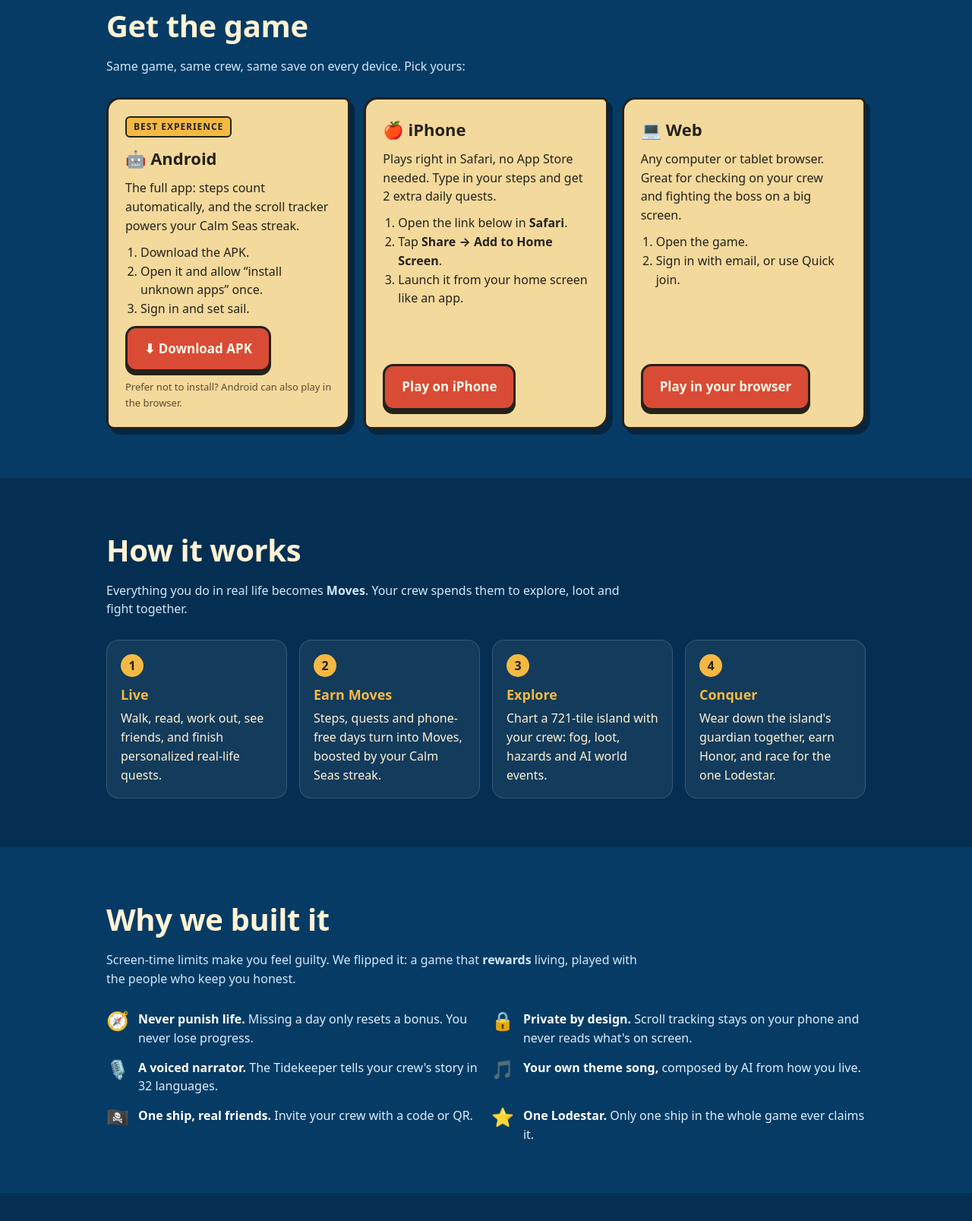
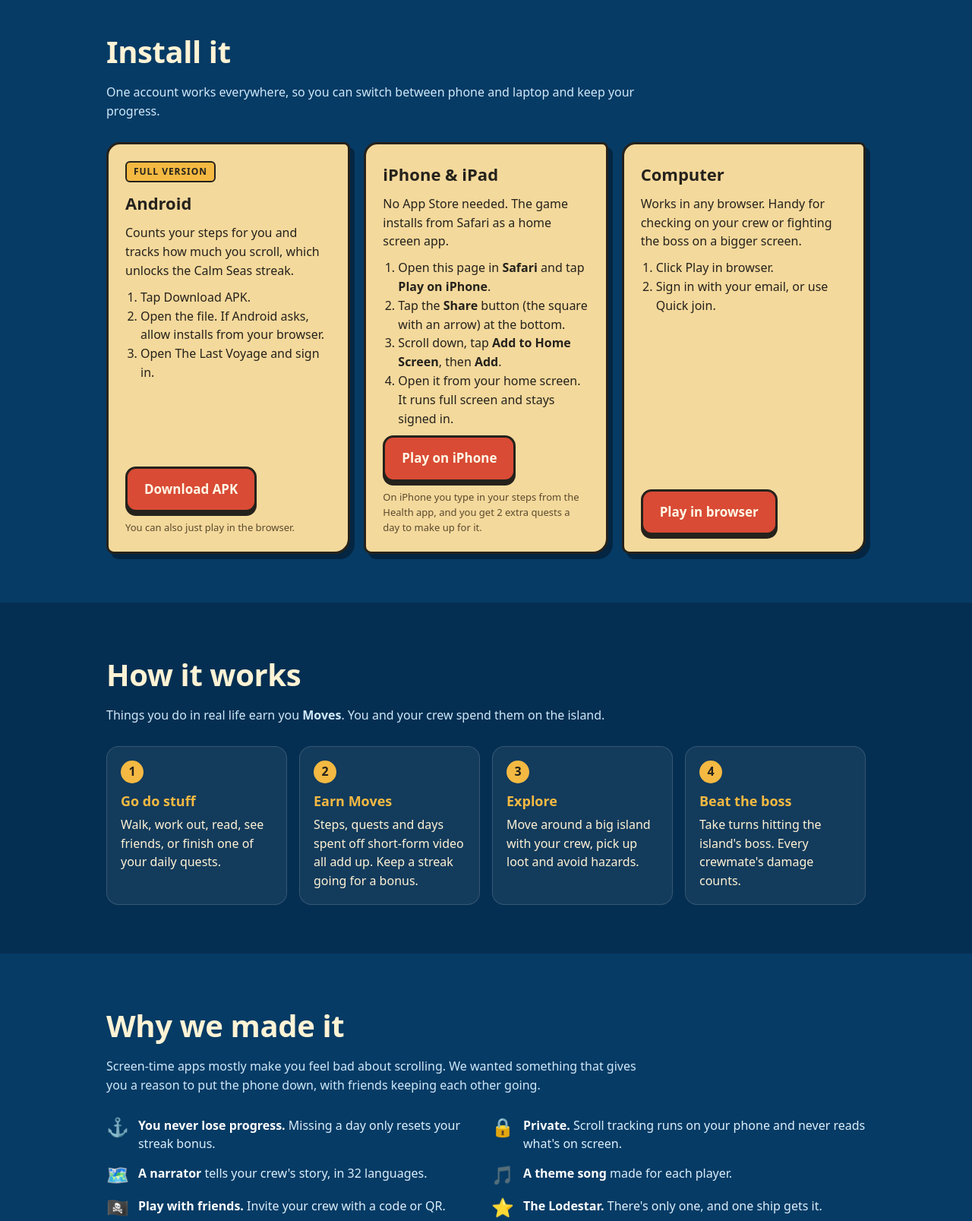
Before and after one commit to TheSman122333/2026HackTheNest, a website: page site/index.html in a window 1280 px wide. Shown: the part 515-2122 px from the top of the page at 76% size. Drawn offline with Linux system fonts and the light colour scheme; files whose address does not match are found by name.

Commit message:
docs(site): plainer landing copy; step-by-step iPhone install (Safari, Share, Add to Home Screen)
Co-Authored-By: Claude Opus 5.5 <noreply@anthropic.com>

```diff
--- a/site/index.html
+++ b/site/index.html
@@ -113,10 +113,10 @@
       <img class="logo" src="/_landing/icon.png" alt="The Last Voyage emblem" width="132" height="132" />
       <div>
         <h1>The Last Voyage</h1>
-        <p class="tag">A co-op pirate adventure fuelled by real life. Your friends are your crew, and your ship only sails when you put the phone down and go live.</p>
+        <p class="tag">A pirate game you play with your friends, powered by what you do away from your phone. Go for a walk, read a chapter, hang out, skip the scrolling. That's what moves your ship.</p>
         <div class="cta">
-          <a class="btn red" href="https://play.lastvoyageplease.work/welcome" data-play>⚓ Play now</a>
-          <a class="btn gold" href="#get">Get the app</a>
+          <a class="btn red" href="https://play.lastvoyageplease.work/welcome" data-play>Play now</a>
+          <a class="btn gold" href="#get">Install it</a>
         </div>
       </div>
     </div>
@@ -125,39 +125,41 @@
   <main>
     <section id="get">
       <div class="wrap">
-        <h2>Get the game</h2>
-        <p class="lead">Same game, same crew, same save on every device. Pick yours:</p>
+        <h2>Install it</h2>
+        <p class="lead">One account works everywhere, so you can switch between phone and laptop and keep your progress.</p>
         <div class="cards">
           <div class="card">
-            <span class="badge">Best experience</span>
-            <h3>🤖 Android</h3>
-            <p>The full app: steps count automatically, and the scroll tracker powers your Calm Seas streak.</p>
+            <span class="badge">Full version</span>
+            <h3>Android</h3>
+            <p>Counts your steps for you and tracks how much you scroll, which unlocks the Calm Seas streak.</p>
             <ol>
-              <li>Download the APK.</li>
-              <li>Open it and allow “install unknown apps” once.</li>
-              <li>Sign in and set sail.</li>
+              <li>Tap Download APK.</li>
+              <li>Open the file. If Android asks, allow installs from your browser.</li>
+              <li>Open The Last Voyage and sign in.</li>
             </ol>
-            <a class="btn red" href="https://github.com/TheSman122333/2026HackTheNest/releases/latest/download/app-release.apk">⬇ Download APK</a>
-            <span class="small">Prefer not to install? Android can also play in the browser.</span>
+            <a class="btn red" href="https://github.com/TheSman122333/2026HackTheNest/releases/latest/download/app-release.apk">Download APK</a>
+            <span class="small">You can also just play in the browser.</span>
           </div>
           <div class="card">
-            <h3>🍎 iPhone</h3>
-            <p>Plays right in Safari, no App Store needed. Type in your steps and get 2 extra daily quests.</p>
+            <h3>iPhone &amp; iPad</h3>
+            <p>No App Store needed. The game installs from Safari as a home screen app.</p>
             <ol>
-              <li>Open the link below in <b>Safari</b>.</li>
-              <li>Tap <b>Share → Add to Home Screen</b>.</li>
-              <li>Launch it from your home screen like an app.</li>
+              <li>Open this page in <b>Safari</b> and tap <b>Play on iPhone</b>.</li>
+              <li>Tap the <b>Share</b> button (the square with an arrow) at the bottom.</li>
+              <li>Scroll down, tap <b>Add to Home Screen</b>, then <b>Add</b>.</li>
+              <li>Open it from your home screen. It runs full screen and stays signed in.</li>
             </ol>
             <a class="btn red" href="https://play.lastvoyageplease.work/welcome" data-play>Play on iPhone</a>
+            <span class="small">On iPhone you type in your steps from the Health app, and you get 2 extra quests a day to make up for it.</span>
           </div>
           <div class="card">
-            <h3>💻 Web</h3>
-            <p>Any computer or tablet browser. Great for checking on your crew and fighting the boss on a big screen.</p>
+            <h3>Computer</h3>
+            <p>Works in any browser. Handy for checking on your crew or fighting the boss on a bigger screen.</p>
             <ol>
-              <li>Open the game.</li>
-              <li>Sign in with email, or use Quick join.</li>
+              <li>Click Play in browser.</li>
+              <li>Sign in with your email, or use Quick join.</li>
             </ol>
-            <a class="btn red" href="https://play.lastvoyageplease.work/welcome" data-play>Play in your browser</a>
+            <a class="btn red" href="https://play.lastvoyageplease.work/welcome" data-play>Play in browser</a>
           </div>
         </div>
       </div>
@@ -166,27 +168,27 @@
     <section class="band">
       <div class="wrap">
         <h2>How it works</h2>
-        <p class="lead">Everything you do in real life becomes <strong>Moves</strong>. Your crew spends them to explore, loot and fight together.</p>
+        <p class="lead">Things you do in real life earn you <strong>Moves</strong>. You and your crew spend them on the island.</p>
         <div class="steps">
-          <div class="step"><b>Live</b>Walk, read, work out, see friends, and finish personalized real-life quests.</div>
-          <div class="step"><b>Earn Moves</b>Steps, quests and phone-free days turn into Moves, boosted by your Calm Seas streak.</div>
-          <div class="step"><b>Explore</b>Chart a 721-tile island with your crew: fog, loot, hazards and AI world events.</div>
-          <div class="step"><b>Conquer</b>Wear down the island's guardian together, earn Honor, and race for the one Lodestar.</div>
+          <div class="step"><b>Go do stuff</b>Walk, work out, read, see friends, or finish one of your daily quests.</div>
+          <div class="step"><b>Earn Moves</b>Steps, quests and days spent off short-form video all add up. Keep a streak going for a bonus.</div>
+          <div class="step"><b>Explore</b>Move around a big island with your crew, pick up loot and avoid hazards.</div>
+          <div class="step"><b>Beat the boss</b>Take turns hitting the island's boss. Every crewmate's damage counts.</div>
         </div>
       </div>
     </section>
 
     <section>
       <div class="wrap">
-        <h2>Why we built it</h2>
-        <p class="lead">Screen-time limits make you feel guilty. We flipped it: a game that <strong>rewards</strong> living, played with the people who keep you honest.</p>
+        <h2>Why we made it</h2>
+        <p class="lead">Screen-time apps mostly make you feel bad about scrolling. We wanted something that gives you a reason to put the phone down, with friends keeping each other going.</p>
         <div class="features">
-          <div class="feature"><span>🧭</span><p><strong>Never punish life.</strong> Missing a day only resets a bonus. You never lose progress.</p></div>
-          <div class="feature"><span>🔒</span><p><strong>Private by design.</strong> Scroll tracking stays on your phone and never reads what's on screen.</p></div>
-          <div class="feature"><span>🎙️</span><p><strong>A voiced narrator.</strong> The Tidekeeper tells your crew's story in 32 languages.</p></div>
-          <div class="feature"><span>🎵</span><p><strong>Your own theme song,</strong> composed by AI from how you live.</p></div>
-          <div class="feature"><span>🏴‍☠️</span><p><strong>One ship, real friends.</strong> Invite your crew with a code or QR.</p></div>
-          <div class="feature"><span>⭐</span><p><strong>One Lodestar.</strong> Only one ship in the whole game ever claims it.</p></div>
+          <div class="feature"><span>⚓</span><p><strong>You never lose progress.</strong> Missing a day only resets your streak bonus.</p></div>
+          <div class="feature"><span>🔒</span><p><strong>Private.</strong> Scroll tracking runs on your phone and never reads what's on screen.</p></div>
+          <div class="feature"><span>🗺️</span><p><strong>A narrator</strong> tells your crew's story, in 32 languages.</p></div>
+          <div class="feature"><span>🎵</span><p><strong>A theme song</strong> made for each player.</p></div>
+          <div class="feature"><span>🏴‍☠️</span><p><strong>Play with friends.</strong> Invite your crew with a code or QR.</p></div>
+          <div class="feature"><span>⭐</span><p><strong>The Lodestar.</strong> There's only one, and one ship gets it.</p></div>
         </div>
       </div>
     </section>
```
